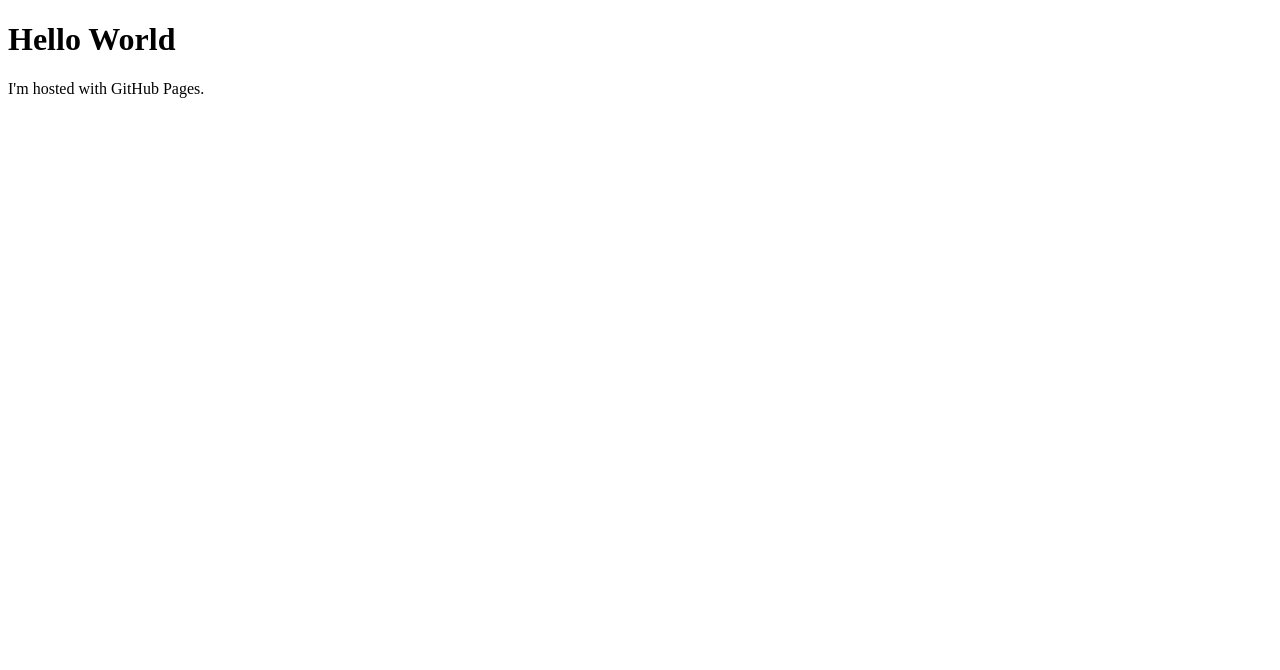
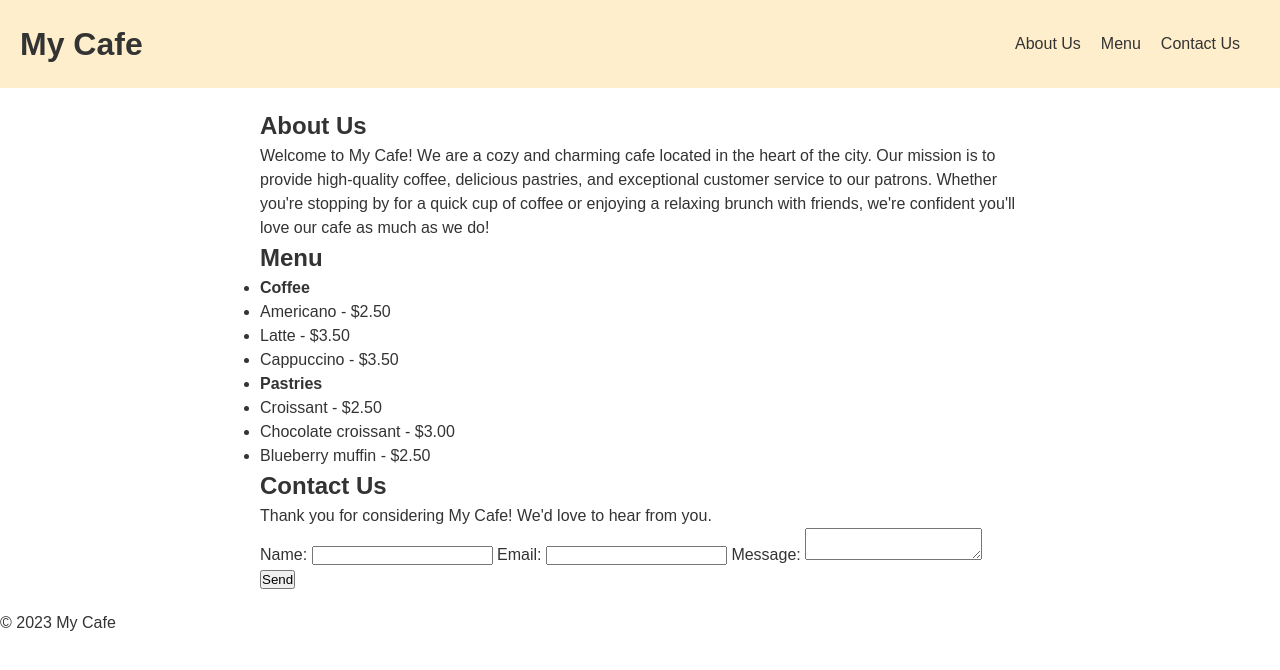
Before and after one commit to J0seph-Th0mas/internshipfablab.github.io, a plain HTML site: page index.html in a window 1280 px wide. Drawn offline with Linux system fonts and the light colour scheme.

Commit message:
this is my wepage

```diff
--- a/index.html
+++ b/index.html
@@ -1,7 +1,54 @@
 <!DOCTYPE html>
 <html>
-<body>
-<h1>Hello World</h1>
-<p>I'm hosted with GitHub Pages.</p>
-</body>
+  <head>
+    <title>My Cafe</title>
+    <link rel="stylesheet" href="style.css">
+  </head>
+  <body>
+    <header>
+      <h1>My Cafe</h1>
+      <nav>
+        <ul>
+          <li><a href="#about-us">About Us</a></li>
+          <li><a href="#menu">Menu</a></li>
+          <li><a href="#contact-us">Contact Us</a></li>
+        </ul>
+      </nav>
+    </header>
+    <main>
+      <section id="about-us">
+        <h2>About Us</h2>
+        <p>Welcome to My Cafe! We are a cozy and charming cafe located in the heart of the city. Our mission is to provide high-quality coffee, delicious pastries, and exceptional customer service to our patrons. Whether you're stopping by for a quick cup of coffee or enjoying a relaxing brunch with friends, we're confident you'll love our cafe as much as we do!</p>
+      </section>
+      <section id="menu">
+        <h2>Menu</h2>
+        <ul>
+          <li><strong>Coffee</strong></li>
+          <li>Americano - $2.50</li>
+          <li>Latte - $3.50</li>
+          <li>Cappuccino - $3.50</li>
+          <li><strong>Pastries</strong></li>
+          <li>Croissant - $2.50</li>
+          <li>Chocolate croissant - $3.00</li>
+          <li>Blueberry muffin - $2.50</li>
+        </ul>
+      </section>
+      <section id="contact-us">
+        <h2>Contact Us</h2>
+        <p>Thank you for considering My Cafe! We'd love to hear from you.</p>
+        <form>
+          <label for="name">Name:</label>
+          <input type="text" id="name" name="name" required>
+          <label for="email">Email:</label>
+          <input type="email" id="email" name="email" required>
+          <label for="message">Message:</label>
+          <textarea id="message" name="message" required></textarea>
+          <button type="submit">Send</button>
+        </form>
+      </section>
+    </main>
+    <footer>
+      <p>&copy; 2023 My Cafe</p>
+    </footer>
+  </body>
 </html>
--- /dev/null
+++ b/style.css
@@ -0,0 +1,47 @@
+* {
+    box-sizing: border-box;
+    margin: 0;
+    padding: 0;
+  }
+
+  body {
+    font-family: Arial, sans-serif;
+    font-size: 16px;
+    line-height: 1.5;
+    color: #333;
+  }
+
+  header {
+    background-color: #ffeecc;
+    padding: 20px;
+    display: flex;
+    justify-content: space-between;
+    align-items: center;
+  }
+
+  nav ul {
+    list-style: none;
+    display: flex;
+  }
+
+  nav ul li {
+    margin-right: 20px;
+  }
+
+  nav ul li a {
+    color: #333;
+    text-decoration: none;
+  }
+
+  nav ul li a:hover {
+    text-decoration: underline;
+  }
+
+  main {
+    max-width: 800px;
+    margin: 0 auto;
+    padding: 20px;
+  }
+
+  section {
+    margin-bottom:
```
